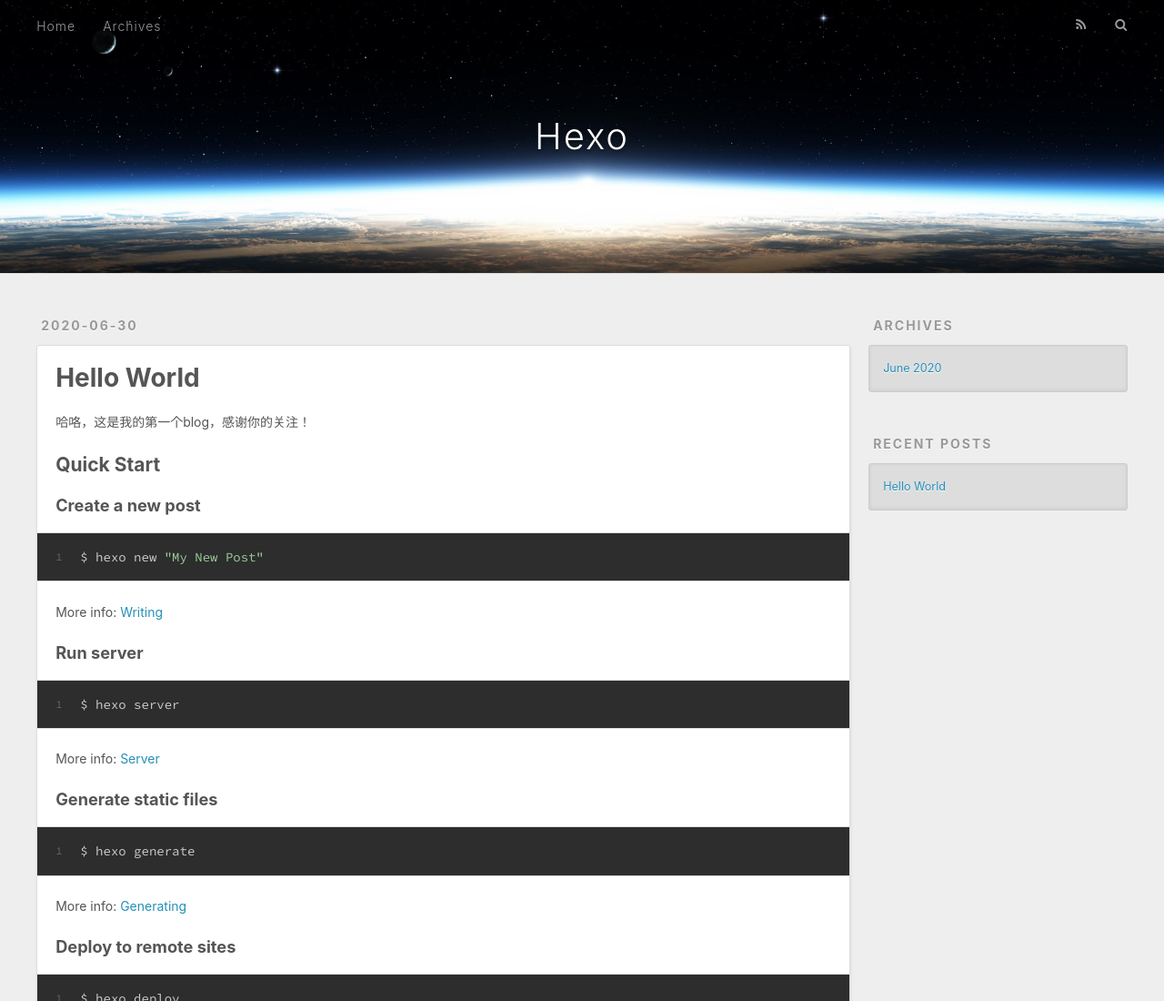
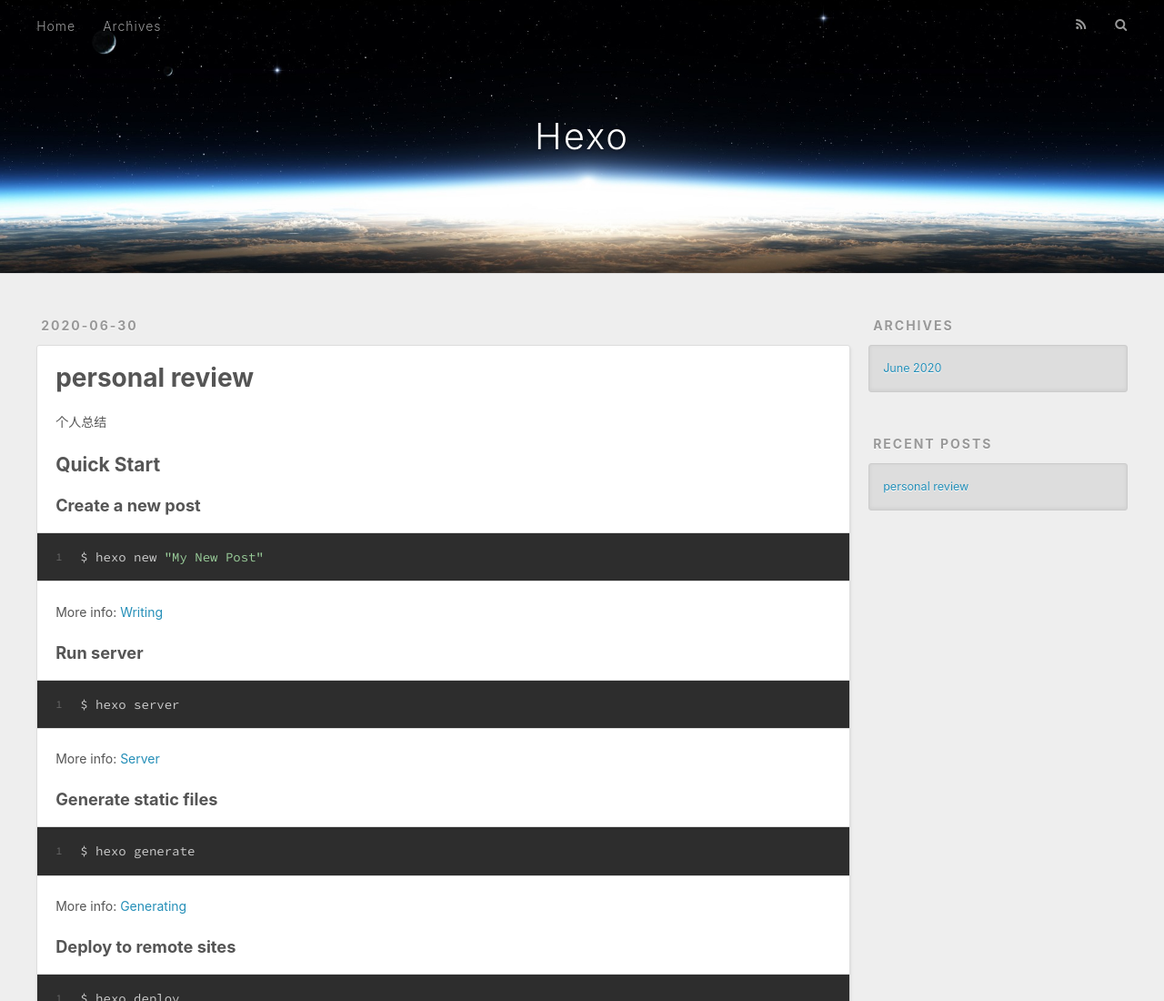
Before and after one commit to chenqianyi/chenqianyi.github.io, a plain HTML site: page 2020/06/30/hello-world/index.html in a window 1280 px wide. Shown: the top 1100 px of the page at 91% size. Drawn offline with nearby package versions, Linux system fonts and the light colour scheme.

Commit message:
Site updated: 2020-07-24 14:15:36

```diff
--- a/2020/06/30/hello-world/index.html
+++ b/2020/06/30/hello-world/index.html
@@ -5,17 +5,17 @@
 
 
 
-  <title>Hello World | Hexo</title>
+  <title>personal review | Hexo</title>
   <meta name="viewport" content="width=device-width, initial-scale=1, maximum-scale=1">
-  <meta name="description" content="哈咯，这是我的第一个blog，感谢你的关注！ Quick StartCreate a new post1$ hexo new &quot;My New Post&quot;  More info: Writing Run server1$ hexo server  More info: Server Generate static files1$ hexo generate  More info: Generatin">
+  <meta name="description" content="个人总结 Quick StartCreate a new post1$ hexo new &quot;My New Post&quot;  More info: Writing Run server1$ hexo server  More info: Server Generate static files1$ hexo generate  More info: Generating Deploy to remote">
 <meta property="og:type" content="article">
-<meta property="og:title" content="Hello World">
+<meta property="og:title" content="personal review">
 <meta property="og:url" content="http://yoursite.com/2020/06/30/hello-world/index.html">
 <meta property="og:site_name" content="Hexo">
-<meta property="og:description" content="哈咯，这是我的第一个blog，感谢你的关注！ Quick StartCreate a new post1$ hexo new &quot;My New Post&quot;  More info: Writing Run server1$ hexo server  More info: Server Generate static files1$ hexo generate  More info: Generatin">
+<meta property="og:description" content="个人总结 Quick StartCreate a new post1$ hexo new &quot;My New Post&quot;  More info: Writing Run server1$ hexo server  More info: Server Generate static files1$ hexo generate  More info: Generating Deploy to remote">
 <meta property="og:locale" content="en_US">
 <meta property="article:published_time" content="2020-06-30T12:35:43.175Z">
-<meta property="article:modified_time" content="2020-06-30T14:08:47.487Z">
+<meta property="article:modified_time" content="2020-07-24T05:47:04.965Z">
 <meta property="article:author" content="John Doe">
 <meta name="twitter:card" content="summary">
 
@@ -80,7 +80,7 @@
 
 
     <h1 class="article-title" itemprop="name">
-      Hello World
+      personal review
     </h1>
 
 
@@ -88,7 +88,7 @@
 
     <div class="article-entry" itemprop="articleBody">
 
-        <p>哈咯，这是我的第一个blog，感谢你的关注！</p>
+        <p>个人总结</p>
 <h2 id="Quick-Start"><a href="#Quick-Start" class="headerlink" title="Quick Start"></a>Quick Start</h2><h3 id="Create-a-new-post"><a href="#Create-a-new-post" class="headerlink" title="Create a new post"></a>Create a new post</h3><figure class="highlight bash"><table><tr><td class="gutter"><pre><span class="line">1</span><br></pre></td><td class="code"><pre><span class="line">$ hexo new <span class="string">"My New Post"</span></span><br></pre></td></tr></table></figure>
 
 <p>More info: <a href="https://hexo.io/docs/writing.html" target="_blank" rel="noopener">Writing</a></p>
@@ -144,7 +144,7 @@
       <ul>
 
           <li>
-            <a href="/2020/06/30/hello-world/">Hello World</a>
+            <a href="/2020/06/30/hello-world/">personal review</a>
           </li>
 
       </ul>
```
Also changed, not shown: archives/2020/06/index.html (+2 -2 lines), archives/2020/index.html (+2 -2 lines), archives/index.html (+2 -2 lines), index.html (+3 -3 lines).
